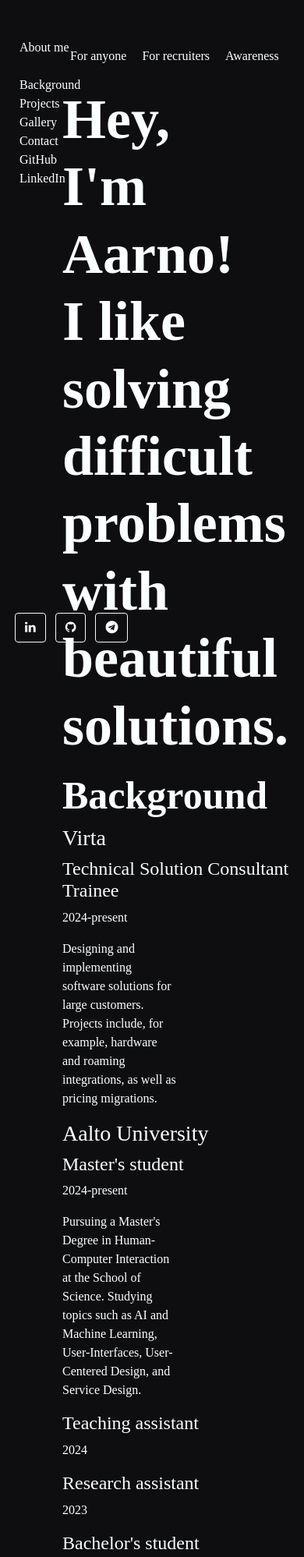
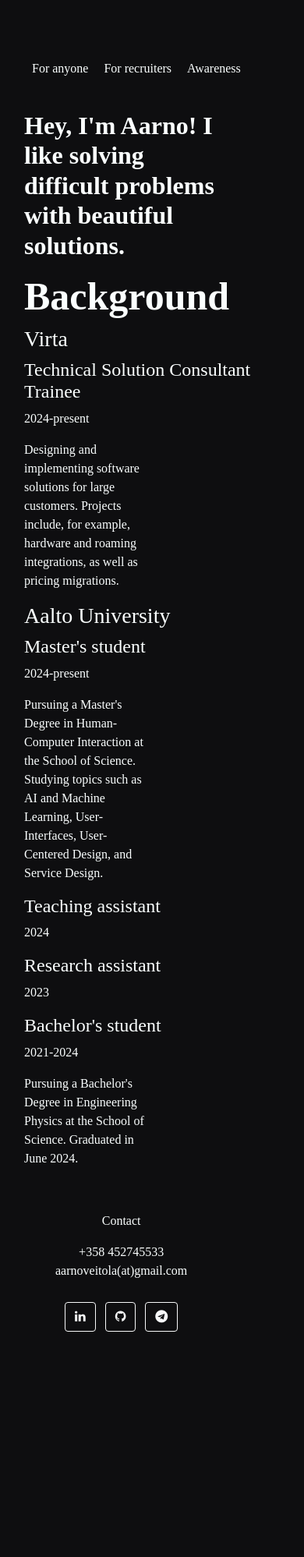
Before and after one commit to AarnoVeitola/myportfolio, a plain HTML site: page index.html in a window 390 px wide. Shown: the top 1997 px of the page at 78% size. After the commit the page ends 1776 px from the top, so only its background shows below. Drawn offline with nearby package versions, Linux system fonts and the light colour scheme; a web font is replaced by a local one.

Commit message:
Added viewport scaling

```diff
--- a/index.html
+++ b/index.html
@@ -16,7 +16,7 @@
   <body>
     <!-- MAIN CONTAINER -->
     <div class="container-fluid">
-      <div class="flex-row">
+      <div>
         <div class="container-sidebar col-2 position-fixed">
           <div class="sidebar">
             <ul class="nav nav-pills flex-column mb-auto">
@@ -44,10 +44,13 @@
             </ul>
           </div>
 
-          <div class="mb-3" style="position: fixed; bottom: 0;">
+          <div class="social-columns mb-3">
+            <div class="social-row">
               <a class="btn btn-outline-light btn-sc btn-floating m-1" href="https://www.linkedin.com/in/aarnoveitola/" role="button">
                 <i class="fa fa-xl fa-linkedin"></i>
               </a>
+            </div>
+            <div class="social-row">
               <a class="btn btn-outline-light btn-sc btn-floating m-1" href="https://github.com/AarnoVeitola" role="button">
                 <i class="fa fa-xl fa-github"></i>
               </a>
@@ -56,11 +59,12 @@
               </a>
            </div>
           </div>
+        </div>
 
         <!-- MAIN COLUMN -->
-        <div class="container-title col-10 offset-2">
+        <div class="container-main col-10 offset-2">
           <!-- About menu -->
-          <div class="btn-group" role="group">
+          <div class="btn-group m-3" role="group">
             <a class="nav-link" type="button" data-toggle="collapse" data-target="#general" data-parent="#about" style="padding: 10px;">
                 For anyone
             </a>
@@ -73,7 +77,7 @@
           </div>
 
           <!-- Collapsible Sections -->
-          <div class="accordion mt-3" id="about">
+          <div class="accordion m-3" id="about">
             <div id="general" class="collapse show" data-parent="#about">
               <div class="about-section">
                 <h1>Hey, I'm Aarno! I like solving difficult problems with beautiful solutions.</h1>
@@ -92,7 +96,7 @@
           </div>
 
           <!-- Background -->
-          <div class="mt-3" id="background">
+          <div class="m-3" id="background">
             <h2>Background</h2>
 
 
@@ -105,7 +109,7 @@
               </p>
             </div>
 
-            <div class="experience-section"></div>
+            <div class="experience-section">
               <h3>Aalto University</h3>
               <h4 class="position-title">Master's student</h4>
               <p class="position-duration">2024-present</p>
@@ -128,6 +132,32 @@
               </p>
             </div>
           </div>
+
+          <!-- FOOTER SECTION-->
+          <div class="container-footer m-3">
+            <footer class="text-center m-3">
+              <div class="container p-4 pb-0">
+                <section class="mb-4">
+                  <p class="footer-title">Contact</p>
+                  <ul style="list-style-type: none; padding-left: 0">
+                      <li>+358 452745533</li>
+                      <li>aarnoveitola(at)gmail.com</li>
+                  </ul>
+                </section>
+                <section class="mb-4">
+                  <a class="btn btn-outline-light btn-sc btn-floating m-1" href="https://www.linkedin.com/in/aarnoveitola/" role="button">
+                    <i class="fa fa-xl fa-linkedin"></i>
+                  </a>
+                  <a class="btn btn-outline-light btn-sc btn-floating m-1" href="https://github.com/AarnoVeitola" role="button">
+                    <i class="fa fa-xl fa-github"></i>
+                  </a>
+                  <a class="btn btn-outline-light btn-sc btn-floating m-1" href="https://t.me/aarnoveitola" role="button">
+                    <i class="fa fa-xl fa-telegram"></i>
+                  </a>
+                </section>
+              </div>
+            </footer>
+          </div>
         </div>
       </div>
     </div>
--- a/styles.css
+++ b/styles.css
@@ -10,7 +10,7 @@ body {
 h1 {
   font-weight: 800;
   font-style: normal;
-  font-size: 72px;
+  font-size: clamp(2rem, 8vw, 5rem);
 }
 
 h2 {
@@ -19,12 +19,25 @@ h2 {
   font-size: 50px;
 }
 
+.social-columns {
+  display: flex;
+  flex-direction: column;
+  position: fixed;
+  bottom: 0;
+}
+
+.social-row {
+  display: flex;
+  flex-direction: row;
+}
+
 .position-desc {
   width: 50%;
 }
 
 .about-section {
   width: 80%;
+  font-size: 56px;
 }
 
 .container-fluid {
@@ -34,13 +47,15 @@ h2 {
 
 .container-sidebar {
   height: 100vh;
-  margin-top: 10%;
+  margin-top: 8rem;
 }
 
-.container-title {
+.container-main {
   height: 100vh;
   padding-top: 50px;
 }
+
+
 
 .sidebar {
   padding: 10px;
@@ -51,8 +66,9 @@ h2 {
   padding: 0px;
 }
 
-
-
+.container-footer {
+  display: none;
+}
 
 
 .dm-serif-text-regular {
@@ -66,3 +82,26 @@ h2 {
   font-weight: 400;
   font-style: italic;
 }
+
+
+/* Tablet */
+@media screen and (max-width: 900px) {
+  .container-sidebar {
+    display: none;
+  }
+
+  .container-main {
+    flex: auto;
+    max-width: 100%;
+    margin-left: 0%;
+  }
+
+  .container-footer {
+    display: flex;
+  }
+}
+
+/* Mobile */
+@media screen and (max-width: 600px) {
+
+}
```
Lines whose indentation alone changed are shown as unchanged.
